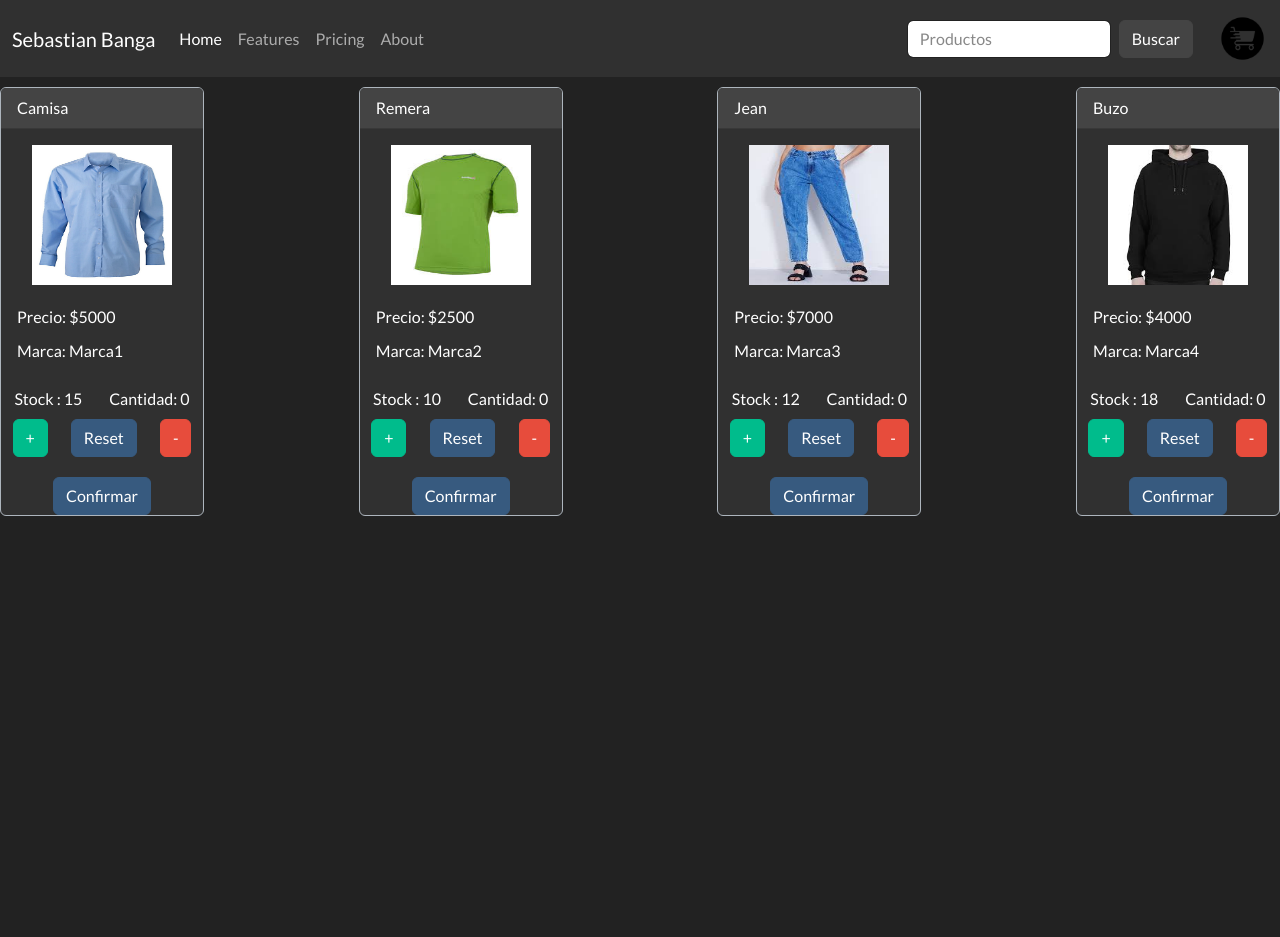
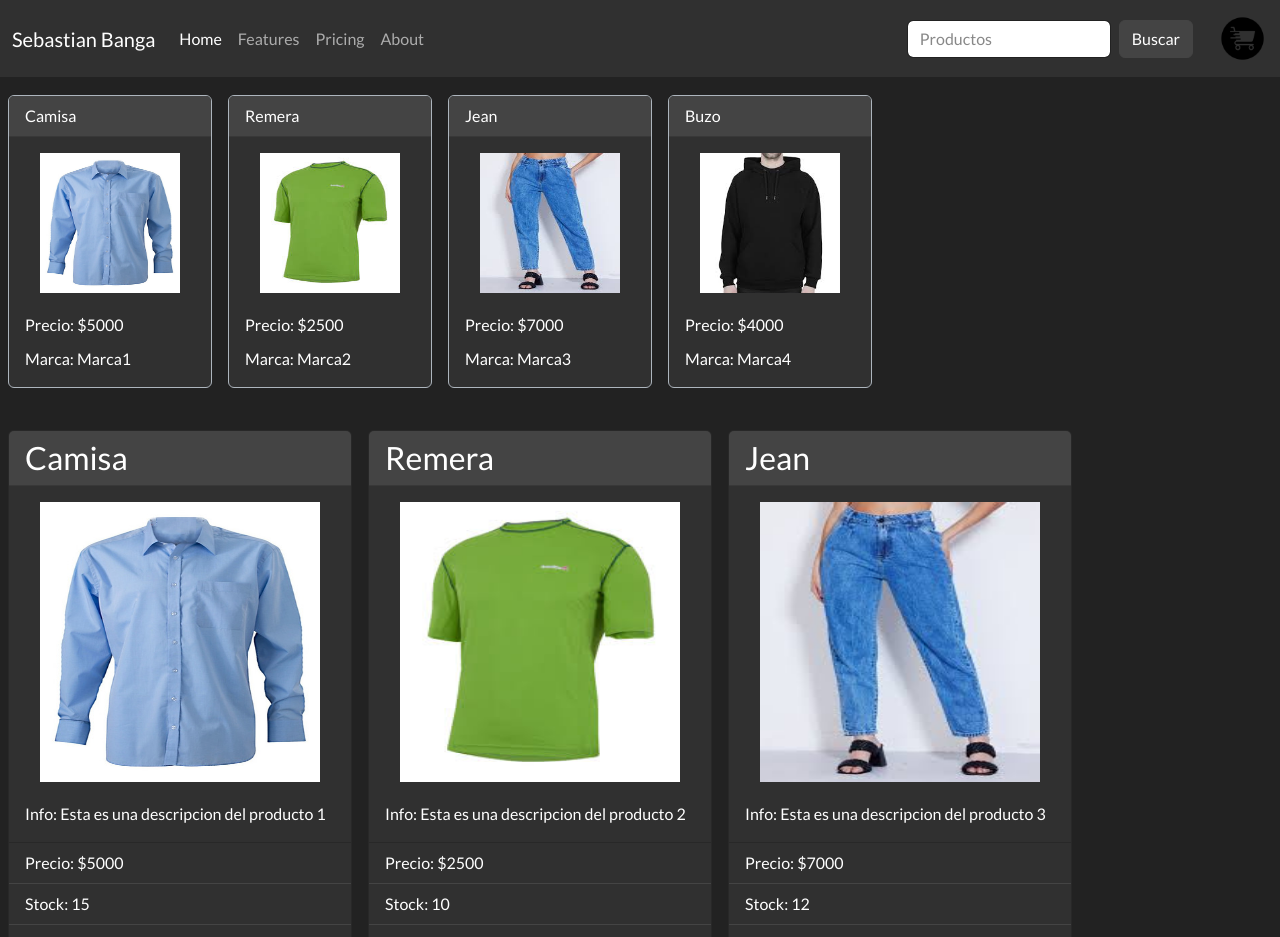
Before and after one commit to ignabanga/Curso-React-JS, a React (Create React App) app: page / in a window 1280 px wide. Shown: the top 937 px of the page. Before the commit the page ends 800 px from the top, so only its background shows below. Built offline with nearby package versions, Linux system fonts and the light colour scheme.

Commit message:
commmit -m "Desafio DetailList"

```diff
--- a/src/App.css
+++ b/src/App.css
@@ -1,7 +1,7 @@
 .DivItemList {
     display: flex;
     margin: 10px auto;
-    justify-content: space-between;
+    justify-content:flex-start;
     flex-wrap: wrap;
     flex-grow: 1;
 }
--- a/src/App.jsx
+++ b/src/App.jsx
@@ -1,6 +1,7 @@
 import './App.css';
 import NavBar from './components/NavBar/NavBar'
 import ItemListContainer from './components/ItemListContainer/ItemListContainer'
+import ItemDetailContainer from './components/ItemListContainer/Item/ItemDetail/ItemDetailContainer';
 
 
 
@@ -9,6 +10,7 @@ function App() {
     <div className="App">
       <NavBar/>
       <div className='DivItemList'><ItemListContainer/></div>
+      <div className='DivItemDetailContainer'><ItemDetailContainer/></div>
     </div>
   );
 }
--- a/src/components/ItemListContainer/Item/Item.jsx
+++ b/src/components/ItemListContainer/Item/Item.jsx
@@ -1,24 +1,18 @@
 import React from 'react';
-import Counter from '.././Counter'
 
 const Item = ({producto}) => {
-    function onAdd(count){
-        console.log(`Se han seleccionado ${count} productos`);
 
-    }
     return (
-        <>
+        <div className='cardDiv'>
             <div className="card border-light mb-3" style={{ maxWidth: "20rem" }}>
                 <div className="card-header">{producto.nombre}</div>
-                 <div className="card-body">
-                    <img src={producto.imagen}/>
+                <div className="card-body">
+                    <img src={producto.imagen} />
                     <p className="card-text">Precio: ${producto.precio}</p>
                     <p className="card-text">Marca: {producto.marca}</p>
+                </div>
             </div>
-        <Counter stock={producto.stock} onAdd={onAdd}/>
-    </div>
-
-        </>
+        </div>
     );
 }
 
--- a/src/components/ItemListContainer/Counter.jsx
+++ b/src/components/ItemListContainer/Item/ItemDetail/Counter/Counter.jsx
@@ -1,5 +1,5 @@
 import React from 'react';
-import useCounter from '../../Hooks/useCounter'
+import useCounter from '../../../../../Hooks/useCounter'
 
 
 
--- /dev/null
+++ b/src/components/ItemListContainer/Item/ItemDetail/ItemDetail.jsx
@@ -0,0 +1,33 @@
+import React from 'react';
+import Counter from './Counter/Counter'
+
+const ItemDetail = ({producto}) => {
+    function onAdd(count){
+        console.log(`Se han seleccionado ${count} productos`);
+
+    }
+    return (
+        <div className='DivItemDetail'>
+  <div className="card mb-3">
+    <h3 className="card-header">{producto.nombre}</h3>
+    <div className="card-body">
+    <div className='divImgDetail'><img src={producto.imagen}/></div>
+      <p className="card-text">
+      Info: {producto.info}
+      </p>
+    </div>
+    <ul className="list-group list-group-flush">
+      <li className="list-group-item">Precio: ${producto.precio}</li>
+      <li className="list-group-item">Stock: {producto.stock}</li>
+      <li className="list-group-item">Marca: {producto.marca}</li>
+      <li className="list-group-item">Envío: {producto.envio}</li>
+    </ul>
+    <div className="card-body">
+     <Counter stock={producto.stock} onAdd={onAdd}/>
+    </div>
+  </div>
+</div>
+    );
+}
+
+export default ItemDetail;
--- /dev/null
+++ b/src/components/ItemListContainer/Item/ItemDetail/ItemDetailContainer.css
@@ -0,0 +1,16 @@
+.DivItemDetailContainer{
+    display: flex;
+    margin: 10px auto;
+    justify-content:flex-start;
+    flex-wrap: wrap;
+    flex-grow: 1;
+}
+
+.DivItemDetail {
+    margin: 8px;
+}
+
+.divImgDetail img{
+    width: 280px;
+    height: 280px;
+}
--- /dev/null
+++ b/src/components/ItemListContainer/Item/ItemDetail/ItemDetailContainer.jsx
@@ -0,0 +1,26 @@
+import React,{useState,useEffect} from 'react';
+import dataItem from '../../../../data/dataItem';
+import ItemDetailList from './ItemDetailList';
+import './ItemDetailContainer.css';
+
+const ItemDetailContainer = () => {
+    const [itemDetail, setItemDetail] = useState([]);
+    useEffect(() => {
+        const getItemDetailData = new Promise((resolve,reject) =>{
+            setTimeout(() => {
+                resolve(dataItem)
+            }, 2000);
+        })
+        getItemDetailData.then((response)=>setItemDetail(response))
+
+    },[]);
+
+
+    return (
+        <>
+            <ItemDetailList itemDetailData={itemDetail}/>
+        </>
+    );
+}
+
+export default ItemDetailContainer;
--- /dev/null
+++ b/src/components/ItemListContainer/Item/ItemDetail/ItemDetailList.jsx
@@ -0,0 +1,14 @@
+import React from 'react';
+import ItemDetail from './ItemDetail';
+
+
+const ItemDetailList = ({itemDetailData}) => {
+    return (
+        <> {itemDetailData.map((producto) => (
+            <ItemDetail producto={producto} key={producto.id}/>
+        ))}
+        </>
+    );
+}
+
+export default ItemDetailList;
--- a/src/components/ItemListContainer/ItemListContainer.css
+++ b/src/components/ItemListContainer/ItemListContainer.css
@@ -1,4 +1,7 @@
 
+.cardDiv {
+    margin: 8px;
+}
 .card-body p{
     margin: 10px auto;
 }
@@ -20,7 +23,8 @@
     justify-content: space-around;
 }
 .divBtnConfirmar {
-    margin-top:20px;
+    margin-top:10px;
+    margin-bottom: 10px;
     display: flex;
     justify-content: center;
 }
--- a/src/data/dataItem.js
+++ b/src/data/dataItem.js
@@ -1,8 +1,8 @@
 const dataItem = [
-    {nombre: "Camisa", marca: "Marca1", imagen: "camisa.png", precio: 5000, stock:15, id: '1'},
-    {nombre: "Remera", marca: "Marca2", imagen: "remera.png", precio: 2500, stock:10, id: '2'},
-    {nombre: "Jean", marca: "Marca3", imagen: "jean.png", precio: 7000, stock:12, id: '3'},
-    {nombre: "Buzo", marca: "Marca4", imagen: "buzo.png", precio: 4000, stock:18, id: '4'}
+    {nombre: "Camisa", marca: "Marca1", imagen: "camisa.png", precio: 5000, stock:15, id: '1', info:'Esta es una descripcion del producto 1', envio:'Disponible envío rapido'},
+    {nombre: "Remera", marca: "Marca2", imagen: "remera.png", precio: 2500, stock:10, id: '2', info:'Esta es una descripcion del producto 2', envio:'Llega en 3 días'},
+    {nombre: "Jean", marca: "Marca3", imagen: "jean.png", precio: 7000, stock:12, id: '3', info:'Esta es una descripcion del producto 3', envio:'Llega en 3 días'},
+    {nombre: "Buzo", marca: "Marca4", imagen: "buzo.png", precio: 4000, stock:18, id: '4', info:'Esta es una descripcion del producto 4', envio:'Disponible envío rapido'}
 ]
 
 export default dataItem;
```
Also changed, not shown: src/components/ItemListContainer/ItemListContainer.jsx (+0 -9 lines).
